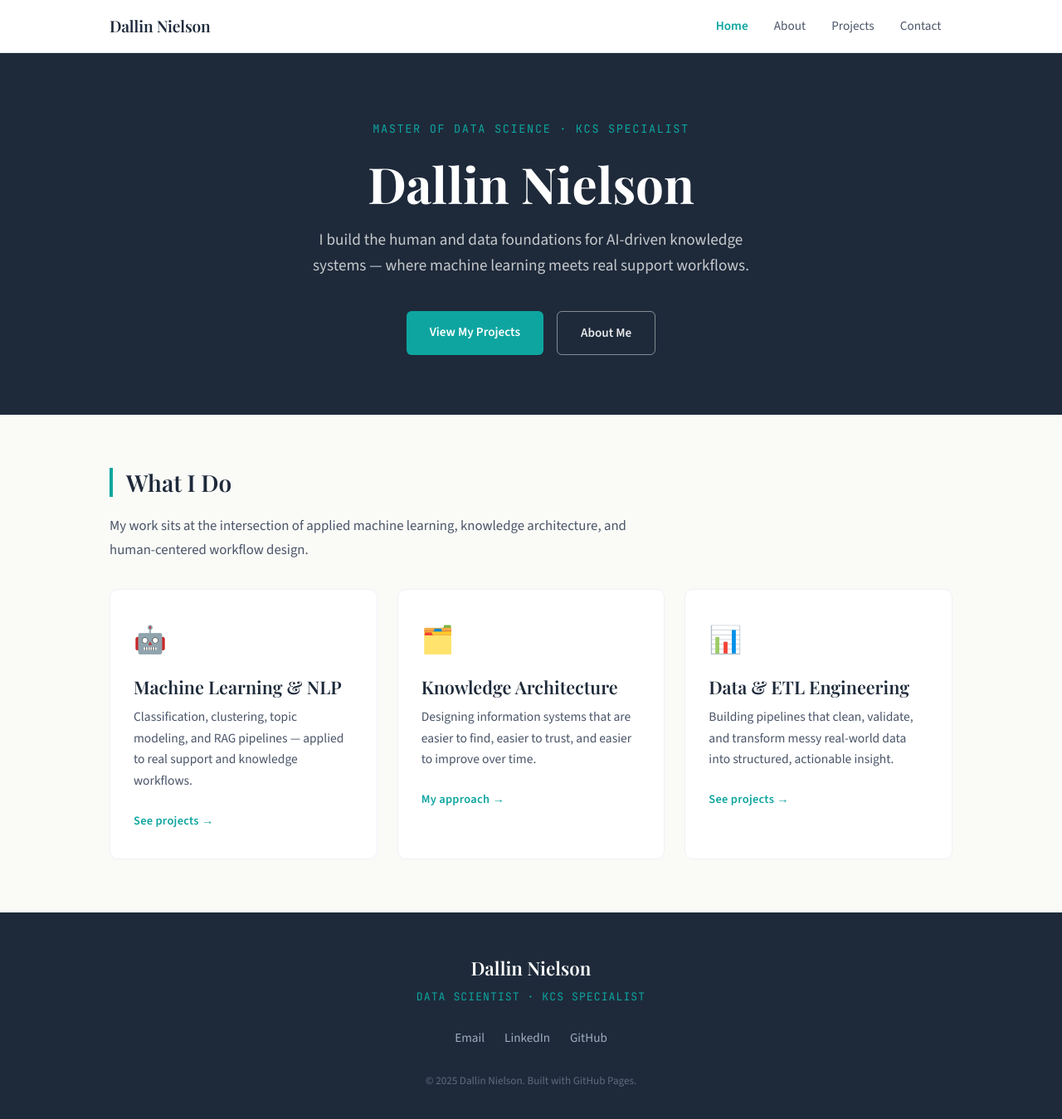
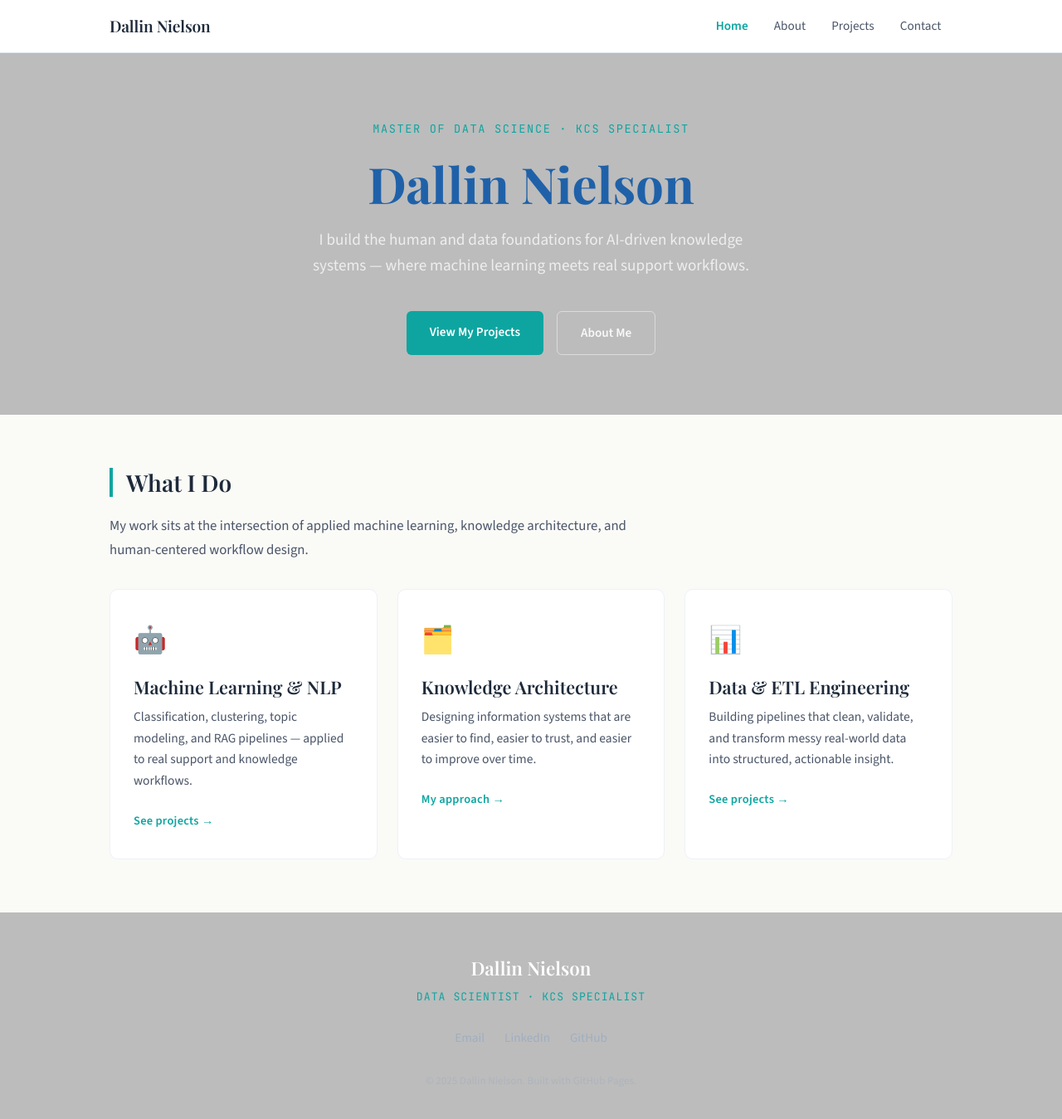
Before and after one commit to Daly-Llama/Daly-Llama.github.io, a Jekyll site: the page built from index.md, in a window 1280 px wide and 1363 px high. Shown: the top 1349 px of the window at 83% size. Built offline with Jekyll 4.4.1, drawn with Linux system fonts in a browser that asks for light colours.

Commit message:
Update style.css

```diff
--- a/assets/css/style.css
+++ b/assets/css/style.css
@@ -22,14 +22,14 @@
   --bg-page:        #FAFAF7;   /* Main page background (warm off-white) */
   --bg-surface:     #FFFFFF;   /* Cards and panels */
   --bg-nav:         #FFFFFF;   /* Navigation bar background */
-  --bg-hero:        #1E2A3A;   /* Hero section background (dark navy) */
-  --bg-footer:      #1E2A3A;   /* Footer background */
+  --bg-hero:        #bcbcbc;   /* Hero section background (dark navy) */
+  --bg-footer:      #bcbcbc;   /* Footer background */
   --bg-tag:         #EBF8F7;   /* Skill tag / badge background */
 
   /* --- Text colors --- */
   --text-primary:   #1E2A3A;   /* Main body text (dark navy) */
   --text-secondary: #4A5568;   /* Muted / supporting text */
-  --text-hero:      #FFFFFF;   /* Text on dark hero background */
+  --text-hero:      #1f61a9;   /* Text on dark hero background */
   --text-footer:    #A0AEC0;   /* Footer body text */
   --text-nav:       #1E2A3A;   /* Nav link color */
 
```
